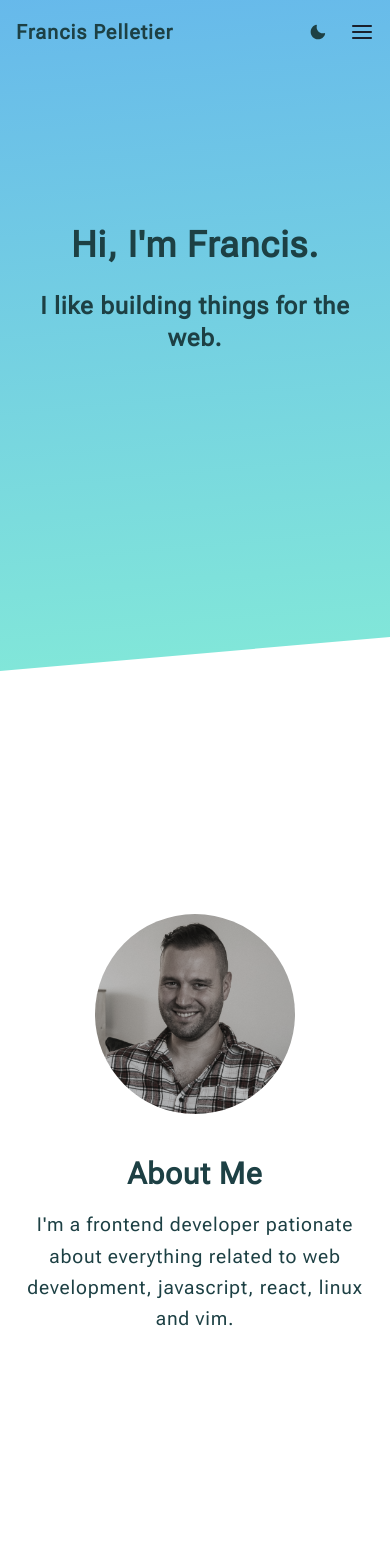
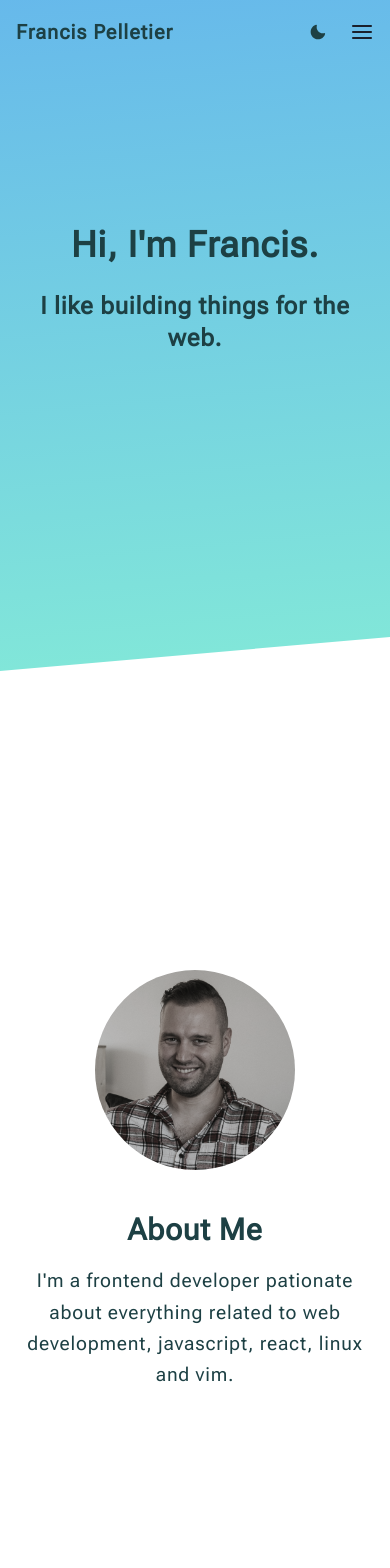
Before and after one commit to fpelletier-gh/portfolio-v2, a Next.js app: page / in a window 390 px wide. Shown: the top 1568 px of the page. Built offline with nearby package versions, Linux system fonts and the light colour scheme.

Commit message:
Fix scroll ref on mobile

```diff
--- a/components/about.tsx
+++ b/components/about.tsx
@@ -8,7 +8,7 @@ import { useEffect } from "react";
 
 export default function About({ scrollRef, setPageInView }) {
   const variants = {
-    hidden: { opacity: 0, y: 150 },
+    hidden: { opacity: 0, y: 100 },
     visible: { opacity: 1, y: 0 },
   };
 
@@ -41,9 +41,8 @@ export default function About({ scrollRef, setPageInView }) {
         textAlign="center"
       >
         <Flex
-          ref={scrollRef}
           direction={["column", "column", "row"]}
-          py={[10, 10]}
+          py={["6rem", 10]}
           px={[6, null]}
           mx="auto"
           maxW="1024px"
@@ -65,6 +64,7 @@ export default function About({ scrollRef, setPageInView }) {
             </Text>
           </Flex>
           <Flex
+            ref={scrollRef}
             justifyContent="center"
             minW={200}
             minH={200}
--- a/components/contact.tsx
+++ b/components/contact.tsx
@@ -119,7 +119,6 @@ export default function Contact({ scrollRef, setPageInView }) {
         textAlign="center"
       >
         <Flex
-          ref={scrollRef}
           as="main"
           direction="column"
           alignItems={"stretch"}
@@ -157,6 +156,7 @@ export default function Contact({ scrollRef, setPageInView }) {
           </Heading>
           <Heading
             as="h5"
+            ref={scrollRef}
             size="sm"
             mb={8}
             fontWeight="semibold"
```
